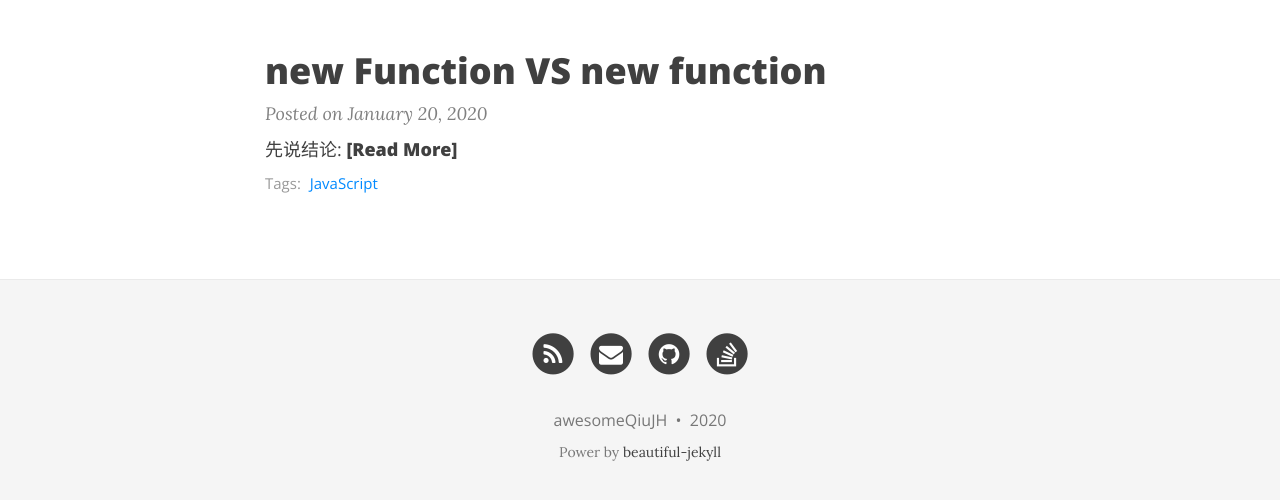
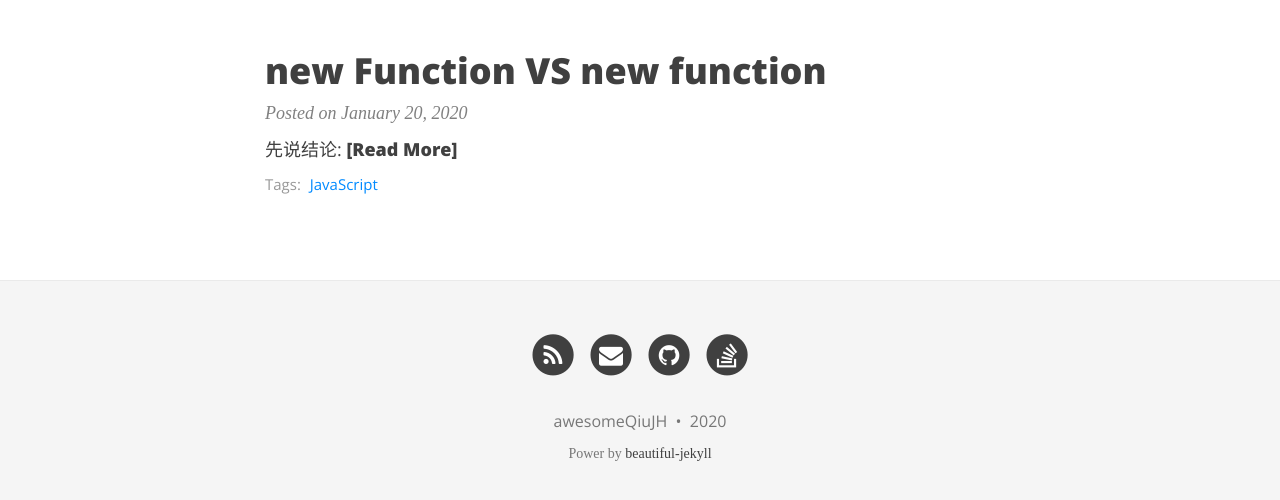
Before and after one commit to awesomeQiuJH/awesomeQiuJH.github.io, a Jekyll site: the page built from index.html, in a window 1280 px wide. Shown: the part 374-874 px from the top of the page. Built offline with Jekyll 4.4.1, drawn with Linux system fonts in a browser that asks for light colours; nearby versions of some CDN libraries; the list of posts is cut into pages by our own code.

Commit message:
change font sequence

```diff
--- a/css/main.css
+++ b/css/main.css
@@ -7,7 +7,7 @@ layout: null
 /* --- General --- */
 
 body {
-  font-family: 'Lora', 'Times New Roman', serif;
+  font-family: 'Times New Roman', 'Lora',  serif;
   font-size: 18px;
   color: #404040;
   position: relative;
```
